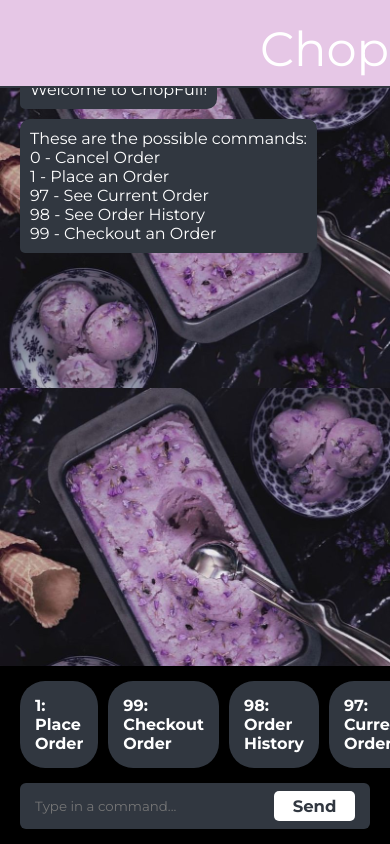
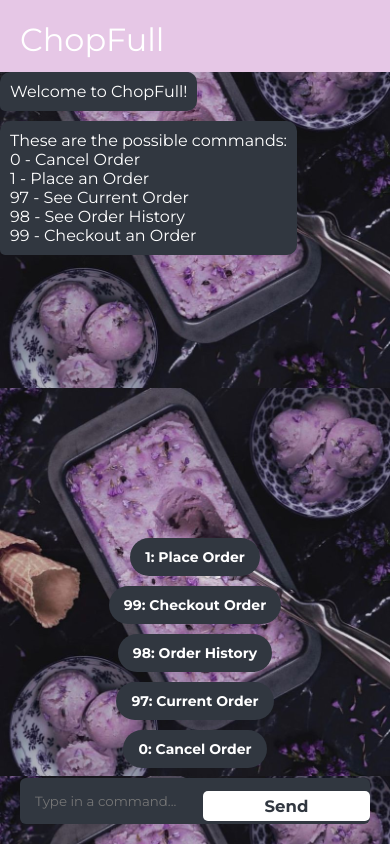
Before and after one commit to Lydia02/ChopFull, a website: page frontend/index.html in a window 390 px wide. Drawn offline with nearby package versions, Linux system fonts and the light colour scheme; no server answers.

Commit message:
modified commit

```diff
--- a/frontend/style.css
+++ b/frontend/style.css
@@ -13,6 +13,9 @@ body {
 
     color:white;
   }
+
+    /* color: rgb(245, 237, 244); */
+
 
 
 .main-container {
@@ -196,7 +199,7 @@ background: var(--var-grey);
         transform: scale(1);
         opacity: 1;
     }
-}
+/* }
 @media screen and (max-width: 1023px) {
     body {
         background-color: black;
@@ -239,5 +242,58 @@ background: var(--var-grey);
     .quick-options {
         margin-left: 20px;
         margin-right: 20px;
+    }*/
+}
+@media screen and (max-width: 1023px) {
+    body {
+    background-color: black;
     }
-}
+    .main-container {
+    display: block;
+    padding: 0px;
+    overflow: hidden;
+    }
+    .chat-interface {
+    border-radius: 0px;
+    box-shadow: none;
+    max-height: unset;
+    }
+    .top-section {
+    padding: 10px;
+    border-bottom: none;
+    }
+    .top-section .text {
+    font-size: 2rem;
+    }
+    .message-container {
+    padding: 0px;
+    }
+    .quick-options-container {
+    margin-top: 10px;
+    }
+    .quick-options {
+    margin-bottom: 10px;
+    }
+    .input-group {
+    padding-right: 0px;
+    }
+    .sendButton {
+    width: 100%;
+    margin-top: 10px;
+    }
+    }
+    @media only screen and (max-width: 767px) {
+        .quick-options {
+        flex-direction: column;
+        align-items: center;
+        margin-bottom: 10px;
+        margin-top: 10px;
+        }
+        .quick-options div {
+        padding: 10px 15px;
+        font-size: 14px;
+        }
+        .quick-options div:active {
+        transform: scale(0.95);
+        }
+        }
```
Also changed, not shown: README.md.
